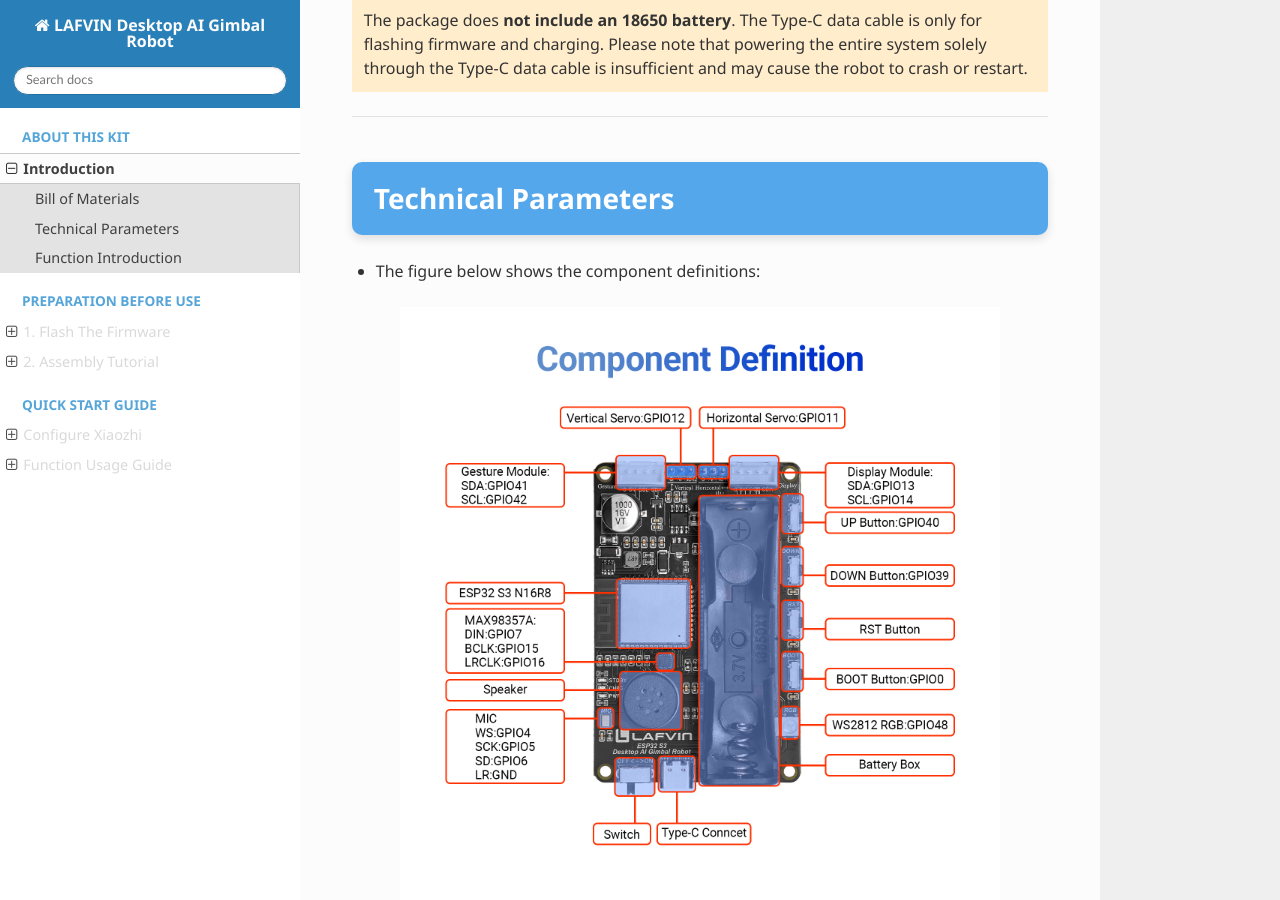
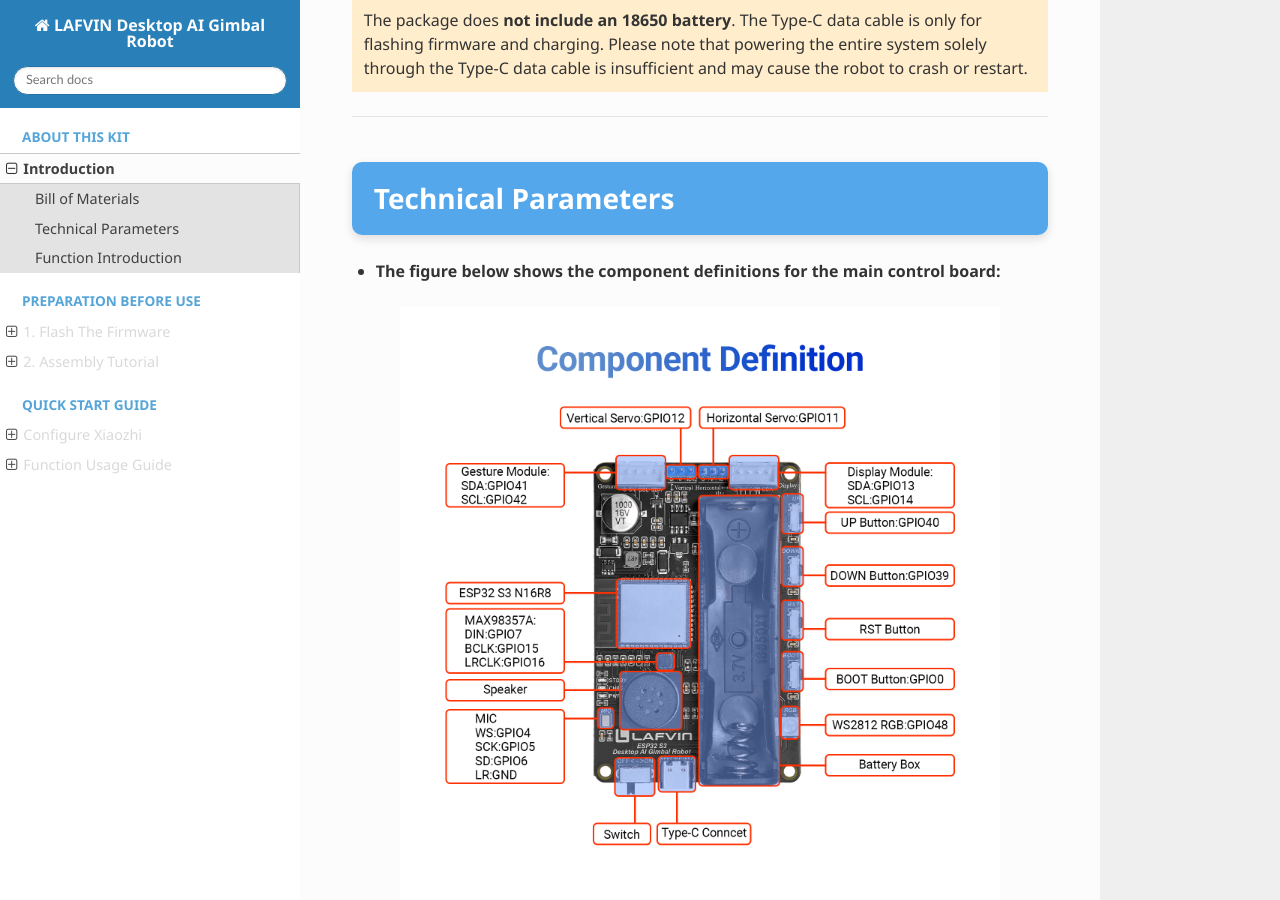
Before and after one commit to lafvintech/LAFVIN-Desktop-AI-Gimbal-Robot, a Sphinx documentation site: the page built from docs/source/Introduction.rst, in a window 1280 px wide and 900 px high, scrolled down 2208 px. Built offline with Sphinx 7.4.7 and the Read the Docs theme 3.1.0, drawn with Linux system fonts in a browser that asks for light colours.

Commit message:
Update Introduction.rst

```diff
--- a/docs/source/Introduction.rst
+++ b/docs/source/Introduction.rst
@@ -81,7 +81,7 @@
 Technical Parameters
 --------------------
 
-- The figure below shows the component definitions:
+- **The figure below shows the component definitions for the main control board:**
 
 .. image:: _static/Introduction/1.component.png
    :width: 600
```
